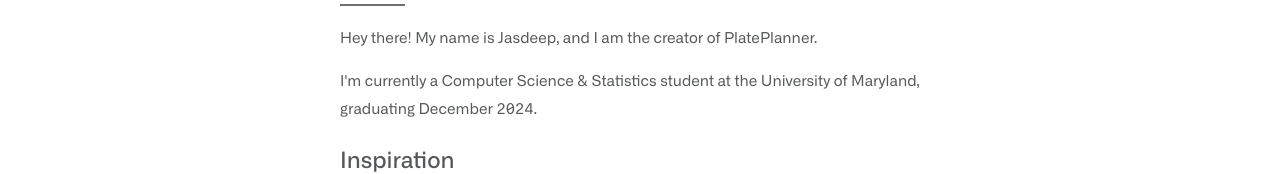
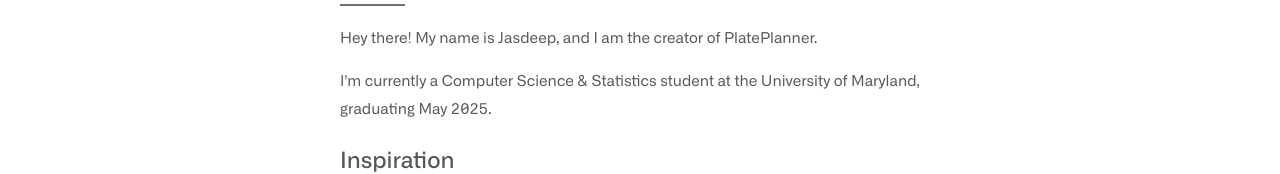
Before and after one commit to ahluwalij/PlatePlanner, a React (Create React App) app in the folder app/frontend/: page /about in a window 1280 px wide. Shown: the part 168-342 px from the top of the page. Built offline with nearby package versions, Linux system fonts and the light colour scheme.

Commit message:
fix: about page

```diff
--- a/app/frontend/src/containers/About.js
+++ b/app/frontend/src/containers/About.js
@@ -16,7 +16,7 @@ function About(props) {
           </p>
           <p>
             I'm currently a Computer Science & Statistics student at the University of
-            Maryland, graduating December 2024.
+            Maryland, graduating May 2025.
           </p>
           <div className="space8" />
           <h2>Inspiration</h2>
```
